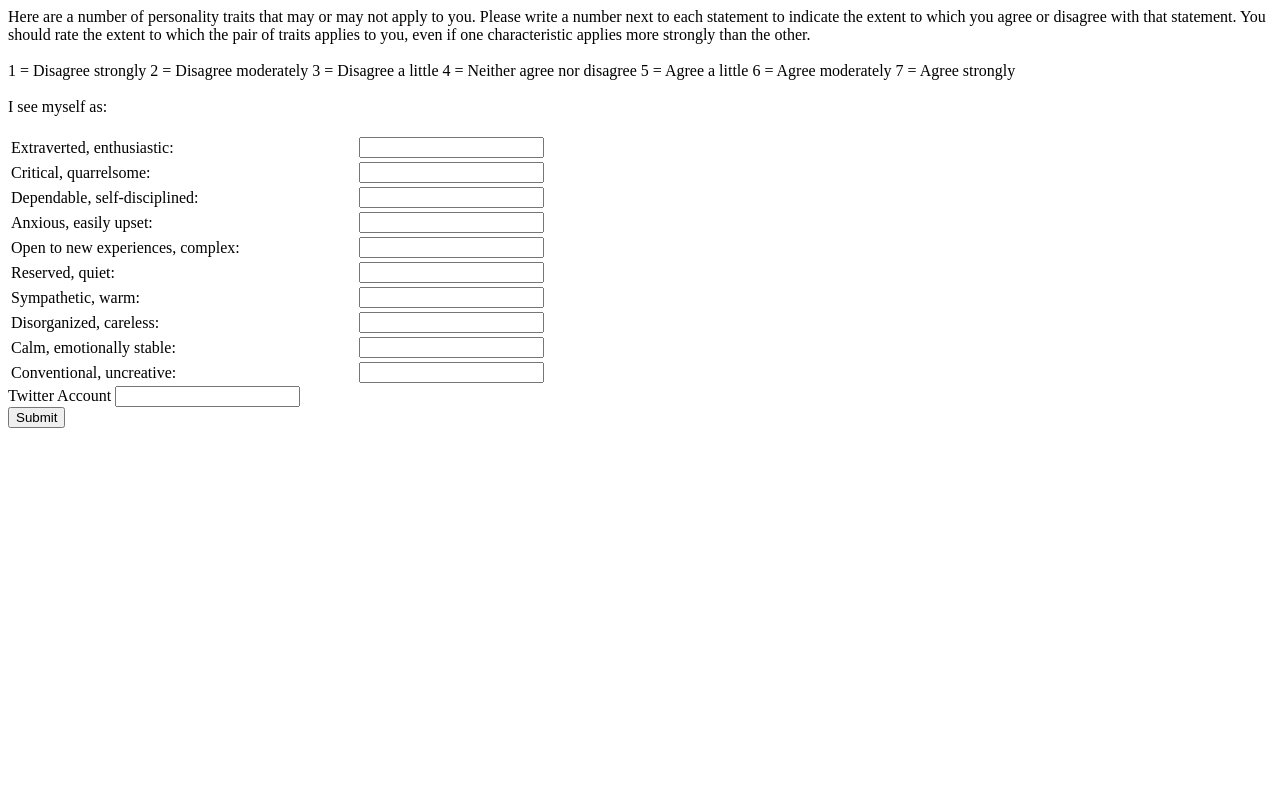
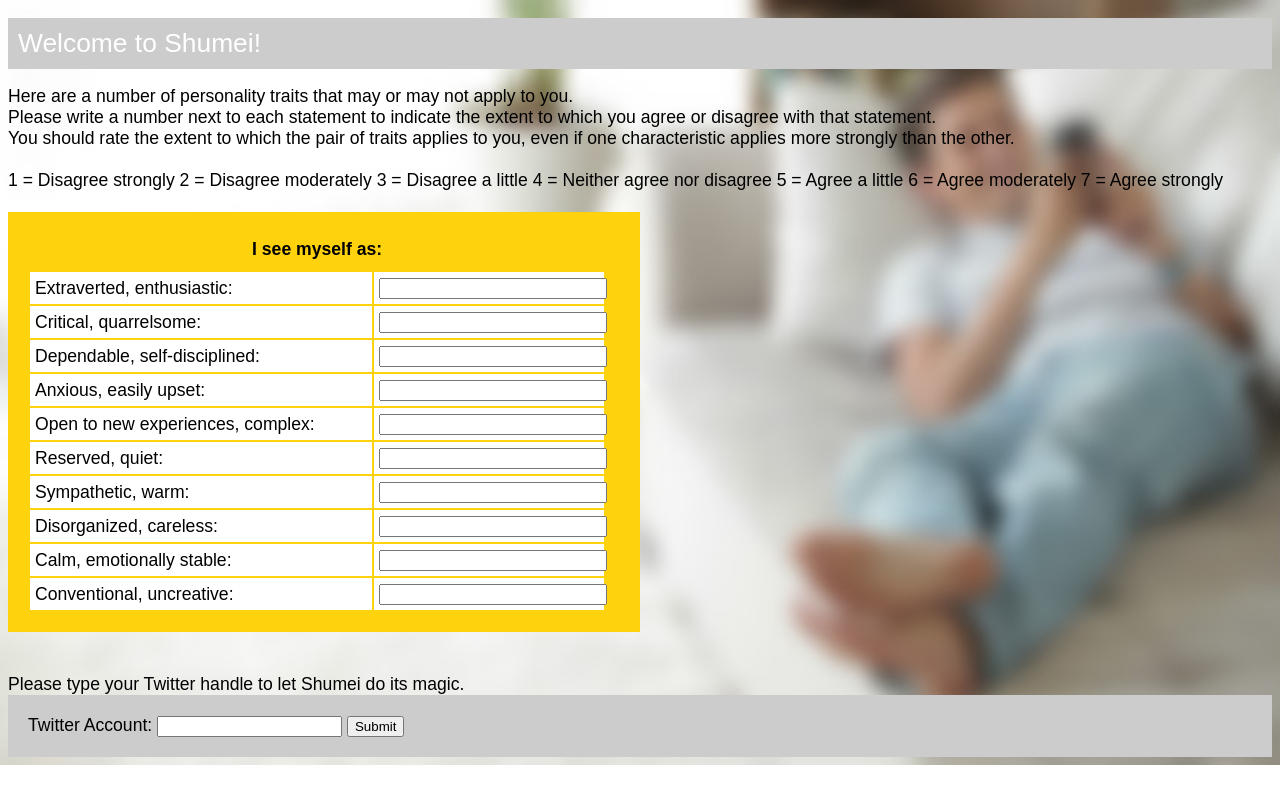
Before and after one commit to zaza4504/Shumei, a plain HTML site: page index.html in a window 1280 px wide. Drawn offline with Linux system fonts and the light colour scheme.

Commit message:
Refine the config page with css style and backgroud pic

```diff
--- a/index.html
+++ b/index.html
@@ -1,15 +1,12 @@
 <!DOCTYPE html>
-<!--
-    File name: index.html
-    Author: Stephanie Blue
-    Date created: 4/14/2016
-    Date last modified: 4/29/2016
--->
+<html>
 
-<html>
+<link rel="stylesheet" href="style_shumei.css" type="text/css" media="screen"/>
 <body>
-Here are a number of personality traits that may or may not apply to you. Please write a number next to
-each statement to indicate the extent to which you agree or disagree with that statement. You should rate the
+
+<h1> Welcome to Shumei! </h1>
+Here are a number of personality traits that may or may not apply to you. <br>Please write a number next to
+each statement to indicate the extent to which you agree or disagree with that statement. <br>You should rate the
 extent to which the pair of traits applies to you, even if one characteristic applies more strongly than the
 other.<br><br>
 1 = Disagree strongly
@@ -19,63 +16,72 @@ other.<br><br>
 5 = Agree a little
 6 = Agree moderately
 7 = Agree strongly<br><br>
-I see myself as:<br><br>
-
 
 
 <table style="width:50%">
+<tr>
+<td id="inst" colspan="2">
+I see myself as:
+</td>
+<td style="background-color: rgb(255,210,14);"></td>
+</tr>
+
   <tr>
      <td align="left">Extraverted, enthusiastic:</td>
-    <td><input type="text" id="txt1"></td>
+    <td align="center"><input type="text" style=" width: 100%;" id="txt1"></td>
   </tr>
   <tr>
      <td align="left">Critical, quarrelsome:</td>
-    <td><input type="text" id="txt2"></td>
+    <td align="center"><input type="text" style=" width: 100%;" id="txt2"></td>
   </tr>
   <tr>
      <td align="left">Dependable, self-disciplined:</td>
-    <td><input type="text" id="txt3"></td>
+    <td align="center"><input type="text" style=" width: 100%;" id="txt3"></td>
   </tr>
     <tr>
      <td align="left">Anxious, easily upset:</td>
-    <td><input type="text" id="txt4"></td>
+    <td align="center"><input type="text" style=" width: 100%;" id="txt4"></td>
   </tr>
   <tr>
      <td align="left">Open to new experiences, complex:</td>
-    <td><input type="text" id="txt5"></td>
+    <td align="center"><input type="text" style=" width: 100%;" id="txt5"></td>
   </tr>
   <tr>
      <td align="left">Reserved, quiet:</td>
-    <td><input type="text" id="txt6"></td>
+    <td align="center"><input type="text" style=" width: 100%;" id="txt6"></td>
   </tr>
   <tr>
      <td align="left">Sympathetic, warm:</td>
-    <td><input type="text" id="txt7"></td>
+    <td align="center"><input type="text" style=" width: 100%;" id="txt7"></td>
   </tr>
   <tr>
      <td align="left">Disorganized, careless:</td>
-    <td><input type="text" id="txt8"></td>
+    <td align="center"><input type="text" style=" width: 100%;" id="txt8"></td>
   </tr>
   <tr>
      <td align="left">Calm, emotionally stable:</td>
-    <td><input type="text" id="txt9"></td>
+    <td align="center"><input type="text" style=" width: 100%;" id="txt9"></td>
   </tr>
   <tr>
      <td align="left">Conventional, uncreative:</td>
-    <td><input type="text" id="txt10"></td>
+    <td align="center"><input type="text" style=" width: 100%;" id="txt10"></td>
   </tr>
 
 </table>
+<br>
+<br>
 
+<div id="twitform">
+<span>Please type your Twitter handle to let Shumei do its magic.</span><br>
    <form name="myform" action="./test.php" method="post" id="myform">
-	    Twitter Account
-      <input name="TwitterAccount" type="text" /> <br>
+	    Twitter Account:
+      <input name="TwitterAccount" type="text" />
       <input type="submit" name="submit" value="Submit" />
 	<input type="hidden" name="demo" id="demo" />
    </form>
+</div>
 
 <script type="text/javascript">
-
 
 	var t=[];
 
@@ -95,7 +101,6 @@ I see myself as:<br><br>
   	  case 5: t[i]=3; break;
 	  case 6: t[i]=2; break;
 	  case 7: t[i]=1; break;
-
 	}
 
 
--- /dev/null
+++ b/style_shumei.css
@@ -0,0 +1,41 @@
+body{
+  font-family: 'Montserrat', Arial, serif;
+  font-size: 1.1em;
+  font-weight: 40;
+  background-size: 100% 100%;
+  background-repeat: no-repeat;
+  background-image: url('guyoncouch_blur.jpg');
+}
+
+table {
+background-color: rgb(255,210,14);
+padding: 20px;
+}
+
+td {
+background-color: white;
+padding: 5px;
+}
+
+#inst{
+text-align: center;
+background-color: rgb(255,210,14);
+text-align: center;
+font-weight: bold;
+padding-bottom: 10px;
+}
+
+#myform{
+background-color: #CCCCCC;
+padding: 20px;
+}
+
+h1{
+
+font-family: 'Montserrat', Arial, serif;
+  font-size: 1.5em;
+  font-weight: 40;
+  color: white;
+  background-color: #CCCCCC;
+  padding: 10px;
+}
```
Also changed, not shown: guyoncouch_blur.jpg (added).
